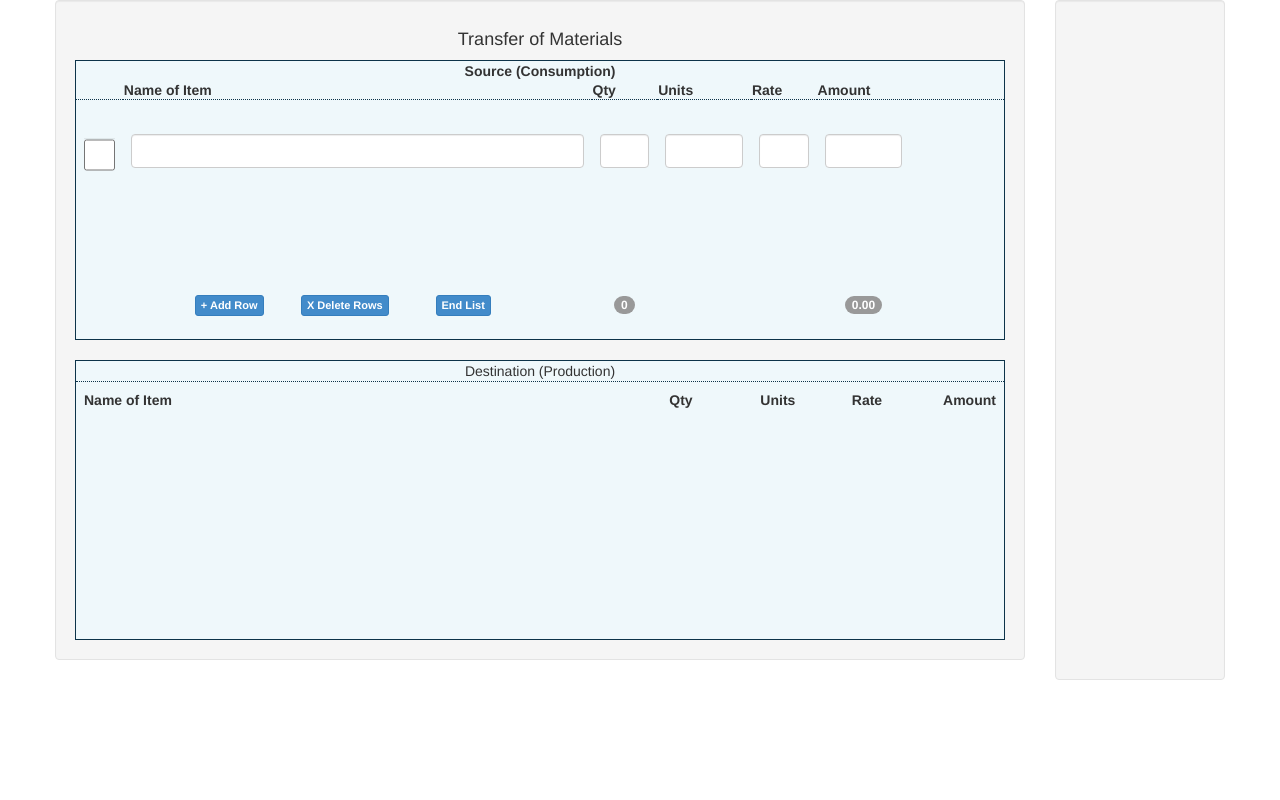
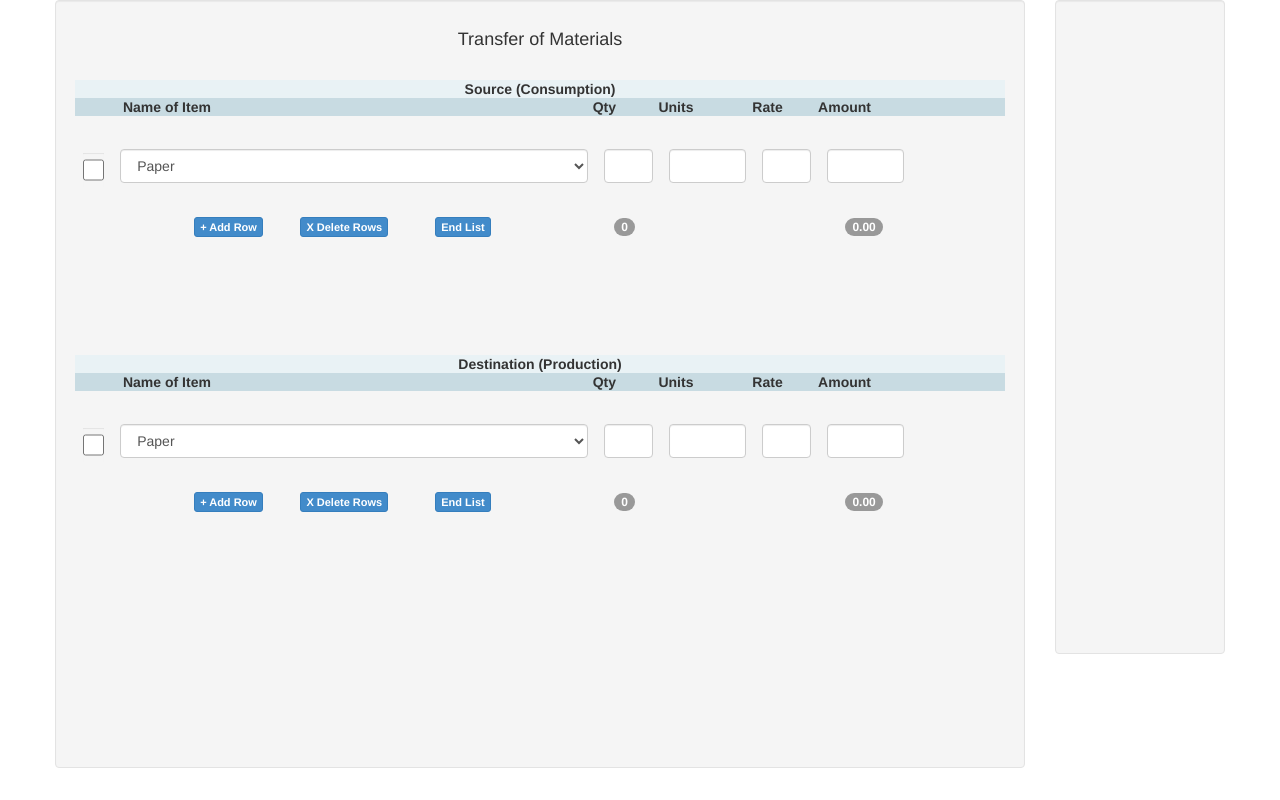
Before and after one commit to TheCAGroup/AccountingDrive, a PHP site: page /inventory_voucher.php in a window 1280 px wide. Run offline with PHP 8.4, Linux system fonts and the light colour scheme.

Commit message:
inventory voucher - Look n feel changed

```diff
--- a/inventory_voucher.php
+++ b/inventory_voucher.php
@@ -27,13 +27,13 @@
 				width:5%;
 				min-width:5%;
 			}
-			.tab_col_3{
-				width:3%;
-				min-width:3%;
+			.tab_col_4{
+				width:4%;
+				min-width:4%;
 			}
 		</style>
 	</head>
-	<body>
+        <body style="height:100%;">
 
 
 		<link href="bootstrap/css/bootstrap.css" rel="stylesheet">
@@ -41,77 +41,43 @@
 		<script type="text/javascript" src="bootstrap/js/bootstrap.js"></script>
 		<script type="text/javascript" src="bootstrap/js/bootstrap-modal.js"></script>
 		<script type="text/javascript" src="js/config.js"></script>
+
 		<?php
 /*include 'breadcrumb.php';
 makemodal_confirm("modalacceptchange","Accept","");
 echo $callbackvalue;*/
 ?>
 		<div class="container">
-		<div class="row show-grid">
-  		<div class="col-lg-10">
-		<div class="well">
+		<div class="row show-grid" style="height: 96%;">
+  		<div class="col-lg-10" style="height: 100%;">
+		<div class="well" style="height: 100%;">
 		<h4 align="center">Transfer of Materials</h4>
-
-		<!--div class="my-class" style=" border: 1px #0D3349 solid; background: #EFF8FB;  width: 100%; height: 35%;">
-			<table width="100%" height="100%" border="1">
-				<tr>
-					<td height="5%" colspan="7"><center><b>Source(Consumption)</b></center></td>
-				</tr>
-
-				<tr style="font-size: 0.875em;border: 0px;">
-					<td height="5%" style="border-bottom: 1px #0D3349 dotted;" class="tab_col_5"></td>
-					<td height="5%" style="border-bottom: 1px #0D3349 dotted;" class="tab_col_50"><b>Name of Item</b></td>
-					<td height="5%" style="border-bottom: 1px #0D3349 dotted;" class="tab_col_7"><b>Qty</b></td>
-					<td height="5%" style="border-bottom: 1px #0D3349 dotted;" class="tab_col_10"><b>Units</b></td>
-					<td height="5%" style="border-bottom: 1px #0D3349 dotted;" class="tab_col_7"><b>Rate</b></td>
-					<td height="5%" style="border-bottom: 1px #0D3349 dotted;" class="tab_col_10"><b>Amount</b></td>
-					<td height="5%" style="border-bottom: 1px #0D3349 dotted;" class="tab_col_10"></td>
-				</tr>
-
-				<tr>
-					<td height="70%" colspan="7">
-					<div style="overflow: auto;height:'70%'">
-						<table id="mysource" class="table" style="border: 0px">
-
-						</table>
-					</div>
-					</td>
-				</tr>
-
-				<tr>
-					<td height="10%"><a href="#" onclick="addRow('mysource')" class="btn btn-default-sm"> + Add Row</a></td>
-					<td height="10%"><a href="#" onclick="deleteSelectedRows('mysource')" class="btn btn-default-sm"> X Delete Rows</a></td>
-					<td height="10%"></td>
-					<td height="10%"></td>
-					<td height="10%"></td>
-					<td height="10%"></td>
-					<td height="10%"><a href="#" onclick="endList('mysource')" class="btn btn-default-sm"> End List</a></td>
-
-				</tr>
-			</table>
-		</div-->
+                <br>
 
 
-		<div class="my-class" style=" border: 1px #0D3349 solid; background: #EFF8FB;  width: 100%; height: 35%;">
+		<div style=" width: 100%; height: 35%;">
 
-			<div style="width: 100%;float:left; height:20%">
-				<b><center>Source (Consumption)</center></b>
+			<div style="width: 100%;float:left; height:20%;">
+
 				<table style="width:100%;">
 					<thead>
-						<tr style="font-size: 0.875em;border: 0px">
-							<td style="border-bottom: 1px #0D3349 dotted;" class="tab_col_5"></td>
-							<td style="border-bottom: 1px #0D3349 dotted;" class="tab_col_50"><b>Name of Item</b></td>
-							<td style="border-bottom: 1px #0D3349 dotted;" class="tab_col_7"><b>Qty</b></td>
-							<td style="border-bottom: 1px #0D3349 dotted;" class="tab_col_10"><b>Units</b></td>
-							<td style="border-bottom: 1px #0D3349 dotted;" class="tab_col_7"><b>Rate</b></td>
-							<td style="border-bottom: 1px #0D3349 dotted;" class="tab_col_10"><b>Amount</b></td>
-							<td style="border-bottom: 1px #0D3349 dotted;" class="tab_col_10"></td>
-						</tr>
+                                            <tr style="font-size: 0.875em;background-color: #E9F2F5;">
+                                                <td colspan="7" align="center"><b>Source (Consumption)</b></td>
+                                            </tr>
+                                            <tr style="font-size: 0.875em;border: 0px;background-color: #C8DBE2;">
+                                                    <td class="tab_col_5"></td>
+                                                    <td class="tab_col_50"><b>Name of Item</b></td>
+                                                    <td class="tab_col_7"><b>Qty</b></td>
+                                                    <td class="tab_col_10"><b>Units</b></td>
+                                                    <td class="tab_col_7"><b>Rate</b></td>
+                                                    <td class="tab_col_10"><b>Amount</b></td>
+                                                    <td class="tab_col_10"></td>
+                                            </tr>
 					</thead>
 				</table>
 			</div>
 
-			<div style="overflow: auto;float:left;height:60%; width:100%; margin-top: 10px;">
+			<div style="overflow: none;float:left; width:100%; margin-top: 10px;">
 				<table id="mysource" class="table" style="border: 0px">
 
 				</table>
@@ -148,23 +114,63 @@ echo $callbackvalue;*/
                         </div>
 		</div><br>
 
-		<div class="my-class" align="center" style=" border: 1px #0D3349 solid; background: #EFF8FB; width: 100%; height: 35%; overflow: auto">
-			<div style="border-bottom: 1px #0D3349 dotted;">
-				Destination (Production)
-			</div>
-			<div>
-				<table id="mydest" class="table" style="border: 0px">
+		<div style=" width: 100%; height: 35%;">
+
+			<div style="width: 100%;float:left; height:20%;">
+
+				<table style="width:100%;">
 					<thead>
-						<tr style="font-size: 0.875em;border: 0px">
-							<td style="width:65%; min-width:55%;"><b>Name of Item</b></td>
-							<td style="width:10%; min-width:10%;"><b>Qty</b></td>
-							<td style="width:10%; min-width:10%;"><b>Units</b></td>
-							<td style="width:10%; min-width:10%;"><b>Rate</b></td>
-							<td style="width:15%; min-width:15%;"><b>Amount</b></td>
-						</tr>
+                                            <tr style="font-size: 0.875em;background-color: #E9F2F5;">
+                                                <td colspan="7" align="center"><b>Destination (Production)</b></td>
+                                            </tr>
+                                            <tr style="font-size: 0.875em;border: 0px;background-color: #C8DBE2;">
+                                                    <td class="tab_col_5"></td>
+                                                    <td class="tab_col_50"><b>Name of Item</b></td>
+                                                    <td class="tab_col_7"><b>Qty</b></td>
+                                                    <td class="tab_col_10"><b>Units</b></td>
+                                                    <td class="tab_col_7"><b>Rate</b></td>
+                                                    <td class="tab_col_10"><b>Amount</b></td>
+                                                    <td class="tab_col_10"></td>
+                                            </tr>
 					</thead>
 				</table>
 			</div>
+
+			<div style="overflow: none;float:left; width:100%; margin-top: 10px;">
+				<table id="mydest" class="table" style="border: 0px">
+
+				</table>
+			</div>
+
+			<div style="height:20%;float:left; margin-bottom: 5px; width:100%;">
+                            <table style="width:100%;">
+                                <thead>
+                                    <tr style="font-size: 0.875em;border: 0px">
+                                        <td class="tab_col_5"></td>
+                                        <td align="center" class="tab_col_50">
+                                            <table style="width:70%">
+                                                <tr>
+                                                    <td><a href="#" onclick="addRow('mydest')" class="btn btn-primary btn-sm"> + Add Row</a></td>
+                                                    <td><a href="#" onclick="deleteSelectedRows('mydest')" class="btn btn-primary btn-sm"> X Delete Rows</a></td>
+                                                    <td><a href="#" onclick="endListAndDisplayTotal('mydest')" class="btn btn-primary btn-sm"> End List</a></td>
+                                                </tr>
+                                            </table>
+                                        </td>
+                                        <td align="center" class="tab_col_7">
+                                            <span id="mydestfinal_qty" class="badge badge-info">0</span>
+                                        </td>
+                                        <td class="tab_col_10"></td>
+                                        <td class="tab_col_7"></td>
+                                        <td align="center" class="tab_col_10">
+                                            <span id="mydestfinal_amt" class="badge badge-info">0.00</span>
+                                        </td>
+                                        <td class="tab_col_10"></td>
+                                    </tr>
+                                </thead>
+                            </table>
+
+
+                        </div>
 		</div>
 
 		</div>
@@ -189,11 +195,11 @@ echo $callbackvalue;*/
 					</div>
 				<!--/div-->
 			</div>
-
+<br style="clear:both" />
 	  	</div>
-
+	  	<br style="clear:both" />
 		</div>
-
+		<br style="clear:both" />
 	</div>
 	<!--script type="text/javascript" src="test.js"></script-->
 		<script>
@@ -209,8 +215,10 @@ echo $callbackvalue;*/
                         //alert("hi");
 
 			addRow("mysource");
+                        addRow("mydest");
 
 			function addRow(tableID) {
+
                                 //console.log(tableID);
 				var table = document.getElementById(tableID);
 				var rowCount = table.rows.length;
@@ -236,7 +244,7 @@ echo $callbackvalue;*/
 				var row = table.insertRow(rowCount);
 
 				var cell1 = row.insertCell(0);
-				cell1.className="tab_col_5";
+				cell1.className="tab_col_4";
 				var element1 = document.createElement("input");
 				element1.type = "checkbox";
 				element1.name=tableID +"chkbox[]";
@@ -244,12 +252,9 @@ echo $callbackvalue;*/
 				cell1.appendChild(element1);
 
 				var cell2 = row.insertCell(1);
-				cell2.className="tab_col_50";
-				var element2 = document.createElement("input");
-				element2.type = "text";
-				element2.name=tableID +"name";
-				element2.className="form-control";
+				var element2 = createSelectBox(tableID,"name","");
 				cell2.appendChild(element2);
+
 
 				var cell3 = row.insertCell(2);
 				cell3.className="tab_col_7";
@@ -291,8 +296,36 @@ echo $callbackvalue;*/
 
                                 edit_flag = true;
                            	window.current_rowID = rowCount + 1;
+                               // event.preventDefault();
 
 			}
+
+                        function createSelectBox(tableID,elementName,selectedValue)
+                        {
+                                var element = document.createElement("select");
+                                element.name=tableID + elementName;
+
+                                var option;
+                                var options=["Paper","Color Pencil","Note Book"];
+                                /* we are going to add two options */
+                                /* create options elements */
+
+                                for(var i=0; i<options.length; i++)
+                                {
+                                    option = document.createElement("option");
+                                    option.setAttribute("value", options[i]);
+                                    option.innerHTML = options[i];
+                                    if(options[i] === selectedValue)
+                                    {
+                                        option.selected = true;
+                                    }
+                                    element.appendChild(option);
+                                }
+
+				element.className="form-control";
+
+                                return element;
+                        }
 
                         function calcTotal(tableID)
                         {
@@ -317,8 +350,8 @@ echo $callbackvalue;*/
                                 final_amt = final_amt + parseFloat(amt[i].innerText);
                             }
 
-                            document.getElementById(tableID +"final_qty").innerText = final_qty;
-                            document.getElementById(tableID +"final_amt").innerText = final_amt;
+                            document.getElementById(tableID +"final_qty").innerText = final_qty.toLocaleString("en-IN") +" Nos.";
+                            document.getElementById(tableID +"final_amt").innerText = "Rs. "+ final_amt.toLocaleString("en-IN");
 
                         }
 
@@ -356,7 +389,7 @@ echo $callbackvalue;*/
 
 			function tbToLbl(tableID,rowID,action)
 			{
-                            alert("inside tbtolbl fn");
+                            //alert("inside tbtolbl fn");
 				var table = document.getElementById(tableID);
 
 				var txt_name = document.getElementsByName(tableID +'name')[rowID-1].value;
@@ -364,7 +397,7 @@ echo $callbackvalue;*/
 				var txt_units = document.getElementsByName(tableID +'units')[rowID-1].value;
 				var txt_rate = document.getElementsByName(tableID +'rate')[rowID-1].value;
 				var txt_amt = document.getElementsByName(tableID +'amt')[rowID-1].value;
-				alert(txt_name);
+				//alert(txt_name);
 
                                 //if ((isNaN(txt_qty) === false) && (isNaN(txt_rate) === false) && (isNaN(txt_amt) === false))
 				//{
@@ -414,7 +447,8 @@ echo $callbackvalue;*/
 				var txt_rate = document.getElementsByName(tableID+'rate')[rowID-1].innerText;
 				var txt_amt = document.getElementsByName(tableID+'amt')[rowID-1].innerText;
 				//alert(txt_name);
-				table.rows[rowID-1].cells[1].innerHTML="<input type='text' name='"+tableID+"name' class='form-control' value='"+txt_name+"'/>";
+                                table.rows[rowID-1].cells[1].innerHTML= "";
+				table.rows[rowID-1].cells[1].appendChild(createSelectBox(tableID,"name",txt_name));
 				table.rows[rowID-1].cells[2].innerHTML="<input type='text' name='"+tableID+"qty' onkeypress='return validate(event,this,\"int\");' class='form-control' value='"+txt_qty+"'/>";
 				table.rows[rowID-1].cells[3].innerHTML="<input type='text' name='"+tableID+"units' class='form-control' value='"+txt_units+"'/>";
 				table.rows[rowID-1].cells[4].innerHTML="<input type='text' name='"+tableID+"rate' onkeypress='return validate(event,this,\"dec\");' class='form-control' value='"+txt_rate+"'/>";
@@ -422,6 +456,17 @@ echo $callbackvalue;*/
 				table.rows[rowID-1].cells[6].innerHTML="<input type='image' src='img/tick.png' height='20px' width='20px' onclick='doneEdit(\""+tableID+"\",\""+rowID+"\")' alt='Done Editing' title='Done Editing'>&nbsp<input type='image' src='img/cross.png' height='20px' width='20px' onclick='cancelEdit(\""+tableID+"\",\""+rowID+"\")' alt='Cancel Editing' title='Cancel Editing'>";
                                 window.edit_flag = true;
                                 window.current_rowID = rowID;
+                        }
+
+                        function getNames(tableID)
+                        {
+                            var name = document.getElementsByName(tableID +"name");
+                            var fname="";
+                            for(var i=0 ; i<name.length ; i++)
+                            {
+                                fname = fname + " , " +name[i].innerText;
+                            }
+                            alert(fname);
                         }
 
                         function doneEdit(tableID,rowID)
@@ -438,14 +483,14 @@ echo $callbackvalue;*/
 
 			function editRow(tableID,rowID)
 			{
-                                alert("edit rowid : "+window.current_rowID);
-                                alert("edit flag : "+window.edit_flag);
+                                //alert("edit rowid : "+window.current_rowID);
+                                //alert("edit flag : "+window.edit_flag);
 
                                 var table = document.getElementById(tableID);
                                 var rowCount = table.rows.length;
 
-                                alert("row count : "+rowCount);
-                                alert("row id : "+rowID);
+                                //alert("row count : "+rowCount);
+                                //alert("row id : "+rowID);
                                 if((window.current_rowID === rowCount))
                                 {
                                     //alert("inside if");
```
